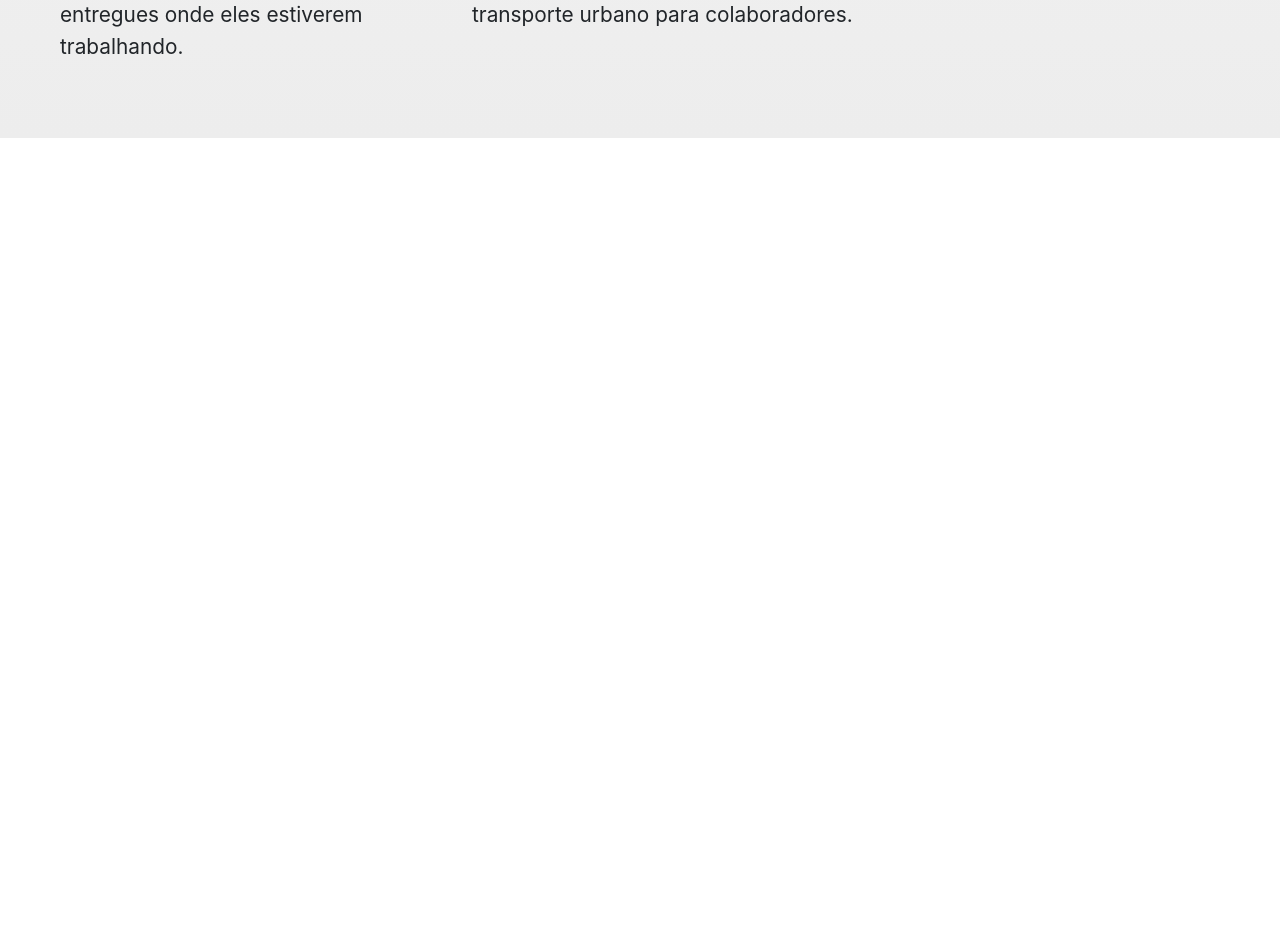
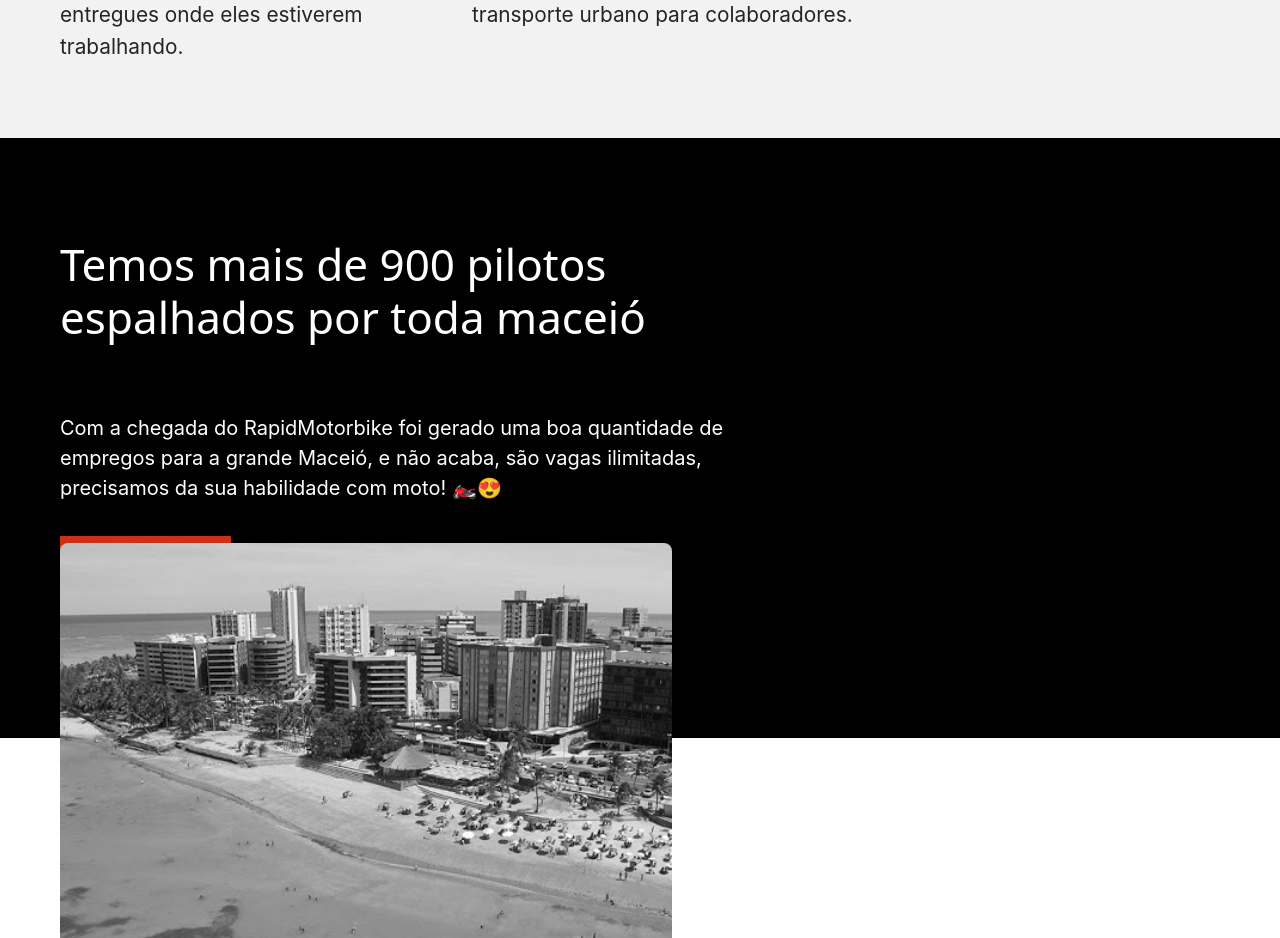
Before and after one commit to sirlucasm/rapidmotorbike-front, a React (Create React App) app: page / in a window 1280 px wide. Shown: the part 1560-2498 px from the top of the page. Before the commit the page ends 1698 px from the top, so only its background shows below. Built offline with nearby package versions, Linux system fonts and the light colour scheme.

Commit message:
added new front end components
Signed-off-by: Lucas Matheus <lucasmatheus2021@gmail.com>

```diff
--- a/src/pages/Home/index.jsx
+++ b/src/pages/Home/index.jsx
@@ -1,17 +1,11 @@
-import { useEffect } from 'react';
-
 // imports
-import UserService from '../../services/UserService';
 import LogoImage from '../../assets/motorbike-logo.png'
+import MaceioImage from '../../assets/maceio.jpg';
 
 import './style.css';
 import { Link } from 'react-router-dom';
 
 export default function Home({ history }) {
-	useEffect(() => {
-		if (UserService.isAuthenticated()) history.push('/app/dashboard');
-	}, [history]);
-
 	return (
 		<div className="home-page home-background">
 			<div className="home-header home-header-background">
@@ -22,7 +16,7 @@ export default function Home({ history }) {
 					<h2>Viagem rápida, segura e barata</h2>
 				</div>
 				<div>
-					<Link className="home-header-button fadeIn" to="/app/signup">Já quero!</Link>
+					<Link className="home-header-button fadeIn" to="/app/signup?t=0">Já quero!</Link>
 				</div>
 			</div>
 			<div className="home-content">
@@ -46,6 +40,19 @@ export default function Home({ history }) {
 						<p>Quer impressionar? Solicite viagens até a porta para seus clientes e convidados.</p>
 					</div>
 				</div>
+				<div className="home-content-observation">
+					<div className="home-content-observation-text">
+						<h3>Temos mais de 900 pilotos espalhados por toda maceió</h3>
+						<p>
+							Com a chegada do RapidMotorbike foi gerado uma boa quantidade de empregos para
+							a grande Maceió, e não acaba, são vagas ilimitadas, precisamos da sua habilidade com moto! 🏍😍
+						</p>
+						<Link style={{ marginTop: 20 }} className="home-content-observation-button" to="/app/signup?t=1">Quero trabalhar</Link>
+					</div>
+					<div className="home-content-observation-maceio-img">
+						<img src={MaceioImage} alt="Maceio" />
+					</div>
+				</div>
 			</div>
 		</div>
 	);
--- a/src/pages/Home/style.css
+++ b/src/pages/Home/style.css
@@ -96,3 +96,50 @@
 	font-size: 1.3em;
 	max-width: 412px;
 }
+
+.home-content-observation {
+	background-color: #000;
+	height: 600px;
+	width: 100%;
+	display: flex;
+	padding: 80px 60px;
+	justify-content: space-between;
+	flex-wrap: wrap;
+}
+.home-content-observation-maceio-img {
+	align-self: center;
+}
+.home-content-observation-maceio-img img{
+	border-radius: 8px;
+	filter: grayscale(100%);
+	width: 612px;
+}
+.home-content-observation-text h3 {
+	font-family: UberMoveText, system-ui, "Helvetica Neue", Helvetica, Arial, sans-serif;
+	font-size: 2.75em;
+	color: #fff;
+	margin-top: 20px;
+	max-width: 17em;
+}
+.home-content-observation-text p {
+	font-size: 1.25em;
+	color: #fff;
+	margin-top: 70px;
+	max-width: 35em;
+}
+
+.home-content-observation-button {
+	background-color: #ce3015;
+	padding: 15px 25px;
+	font-size: 1em;
+	color: #fff;
+	font-weight: 600;
+	margin-top: 20px;
+	transition: .1s;
+	position: relative;
+	top: 30px;
+}
+.home-content-observation-button:hover {
+	color: #fff;
+	background-color: #ab2a15;
+}
--- /dev/null
+++ b/src/pages/SignUp/index.jsx
@@ -0,0 +1,21 @@
+import { useEffect } from 'react';
+
+// imports
+import UserService from '../../services/UserService';
+
+export default function SignUp({ history, location }) {
+    let t = location.search.split('?');
+    const typeUser = t[1].split('=')[1];
+
+	useEffect(() => {
+		if (UserService.isAuthenticated()) history.push('/app/dashboard');
+    }, [history]);
+
+    console.log()
+
+    return (
+        <div className="signup-page signup-background">
+            SignUp type = {typeUser}
+        </div>
+    );
+}
--- a/src/protectedRoute.js
+++ b/src/protectedRoute.js
@@ -11,7 +11,7 @@ export default function ProtectedRoute({ component: Component, ...rest }) {
 				if (UserService.isAuthenticated()) return <Component {...props} />;
 				return (
 					<Redirect to={{
-						pathname: '/',
+						pathname: '/app/signup?t=0',
 						state: {
 							message: 'Você deve estar logado',
 						},
--- a/src/routes.js
+++ b/src/routes.js
@@ -4,13 +4,16 @@ import ProtectedRoute from './protectedRoute';
 
 import Home from './pages/Home';
 import Dashboard from './pages/Dashboard';
+import SignUp from './pages/SignUp';
 
 export default function Routes() {
 	return (
 		<BrowserRouter>
 			<Switch>
+				{/* HOME SCOPE */}
 				<Route exact path="/" component={Home} />
-
+				{/* SIGN SCOPE */}
+				<Route path="/app/signup" component={SignUp} />
                 {/* DASHBOARD SCOPE */}
                 <ProtectedRoute path="/app/dashboard" component={Dashboard} />
 			</Switch>
```
Also changed, not shown: src/assets/maceio.jpg (added), src/pages/SignUp/style.css (added), 1 other file (tests, documents, lock files or other folders).
